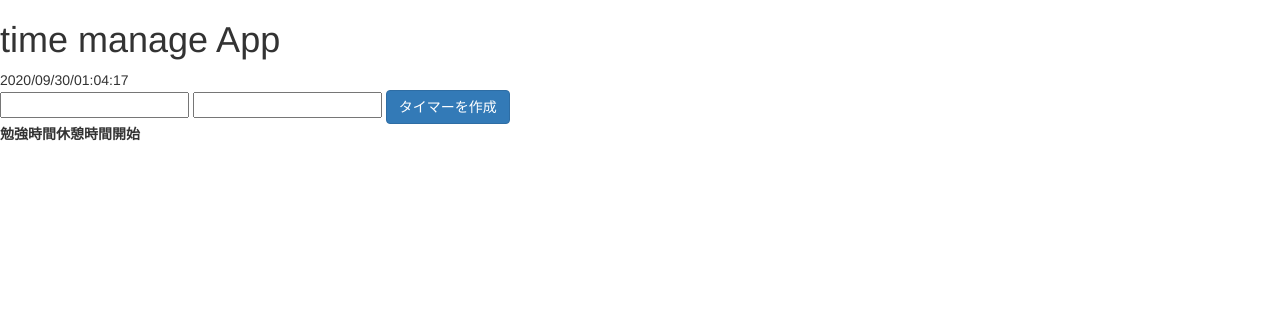
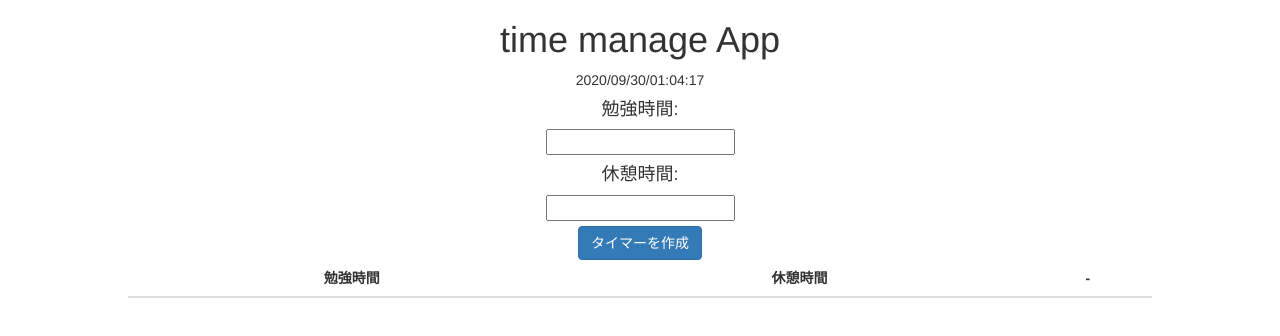
Before and after one commit to krocky-cooky/Timer, an Electron app: page index.html in a window 1280 px wide. Drawn offline with Linux system fonts and the light colour scheme.

Commit message:
bootstrap

```diff
--- a/index.html
+++ b/index.html
@@ -3,7 +3,7 @@
 
 <head>
     <meta charset="utf-8">
-    <title>timeManagement application</title>
+    <title>time manage App</title>
     <link rel="stylesheet" href="style/css/bootstrap.css">
     <link rel="stylesheet" href="style/css/style.css">
     <script type="text/javascript" src="style/js/jquery-3.5.1.js"></script>
@@ -38,24 +38,38 @@
             </div>
         </div>
     </div>
-    <h1>time manage App</h1>
+    <div id="outer-container">
+        <div id="innner-container">
+            <h1>time manage App</h1>
     <div id="timer">
         <div id="currentTime"></div>
     </div>
-    <input id="study" type="text">
-    <input id="rest" type="text">
-    <button id="confirm-button" class="btn btn-primary" type="button">タイマーを作成</button>
-    <table>
+    <form>
+    <h4>勉強時間: </h4>
+    <input id="study" type="text" required>
+    <h4>休憩時間: </h4>
+    <input id="rest" type="text" required>
+    <div id="create-button-container">
+    <button id="confirm-button" class="btn btn-primary" type="submit">タイマーを作成</button>
+    </div>
+    </form>
+    <div id="table-container">
+    <table class="table">
         <thead>
             <tr>
                 <th>勉強時間</th>
                 <th>休憩時間</th>
-                <th>開始</th>
+                <th>-</th>
             </tr>
         </thead>
         <tbody id="study-rest-time">
         </tbody>
     </table>
+    </div>
+        </div>
+    </div>
+
+
     <!--<script src="https://cdn.jsdelivr.net/npm/vue@2.5.16/dist/vue.js"></script>-->
 
     <script src="./src/class.js"></script>
--- a/src/timer.js
+++ b/src/timer.js
@@ -70,6 +70,7 @@ var timerList = [];
         new_tr.appendChild(button_td);
         document.getElementById('study-rest-time').appendChild(new_tr);
         button.addEventListener('click',function(){
+
             timerList[Number(this.id)].setTimer();
             timerList[Number(this.id)].startCount();
             document.getElementById('modal-base').style.display = "block";
@@ -108,7 +109,8 @@ var timerList = [];
         })
     })
 
-    document.getElementById('confirm-button').addEventListener('click',function(){
+    document.getElementById('confirm-button').addEventListener('click',function(e){
+        e.preventDefault();
         createButton();
         console.log('event');
     },false);
--- a/style/css/style.css
+++ b/style/css/style.css
@@ -32,3 +32,24 @@
 
 #close-button {
 }
+
+#outer-container{
+    padding : 0 10%;
+    text-align : center;
+}
+
+#inner-container{
+    padding: 20px 0;
+}
+
+#create-button-container {
+    padding-top : 5px;
+}
+
+th {
+    text-align : center;
+}
+
+#table-container {
+    border-radius : 2px;
+}
```
